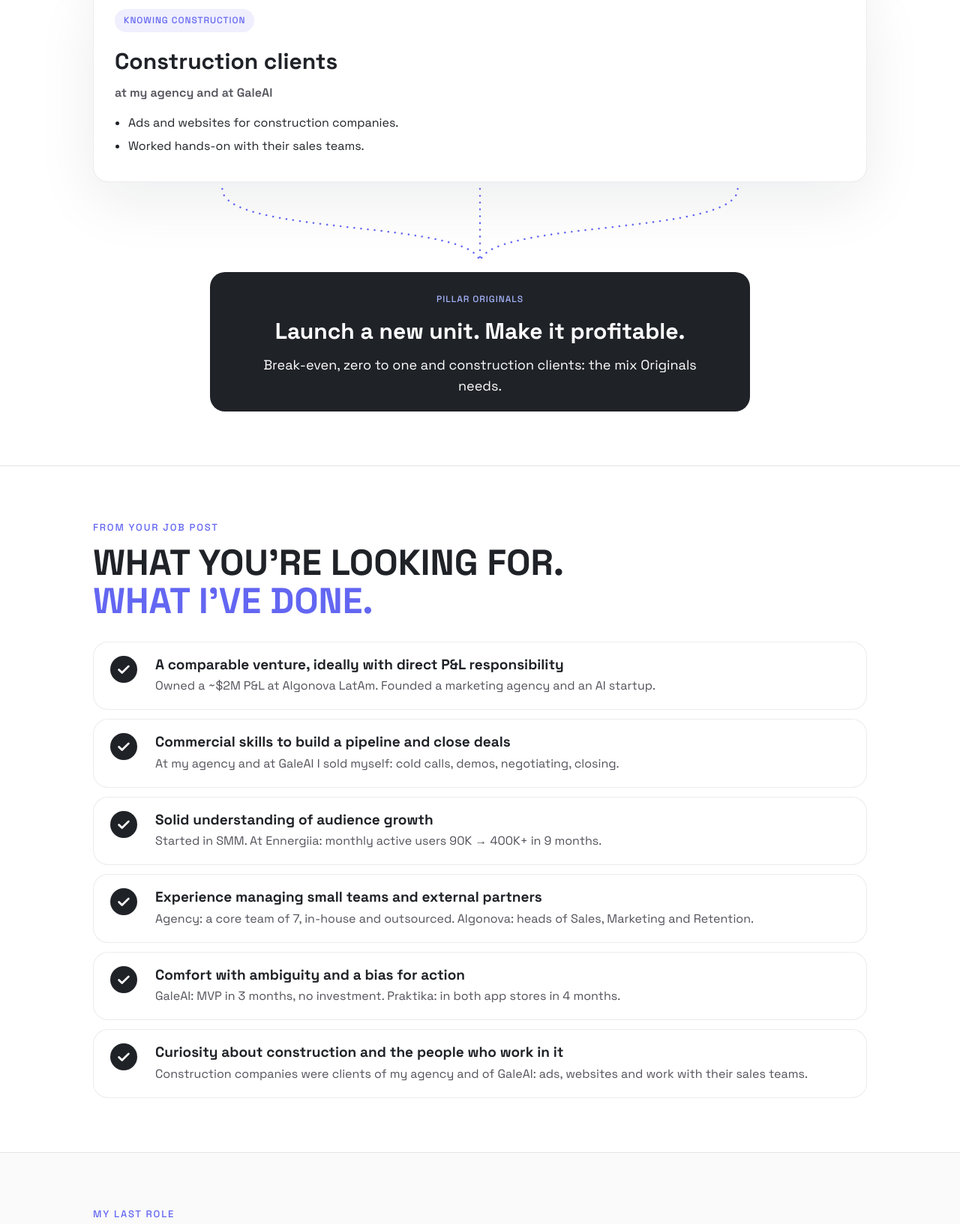
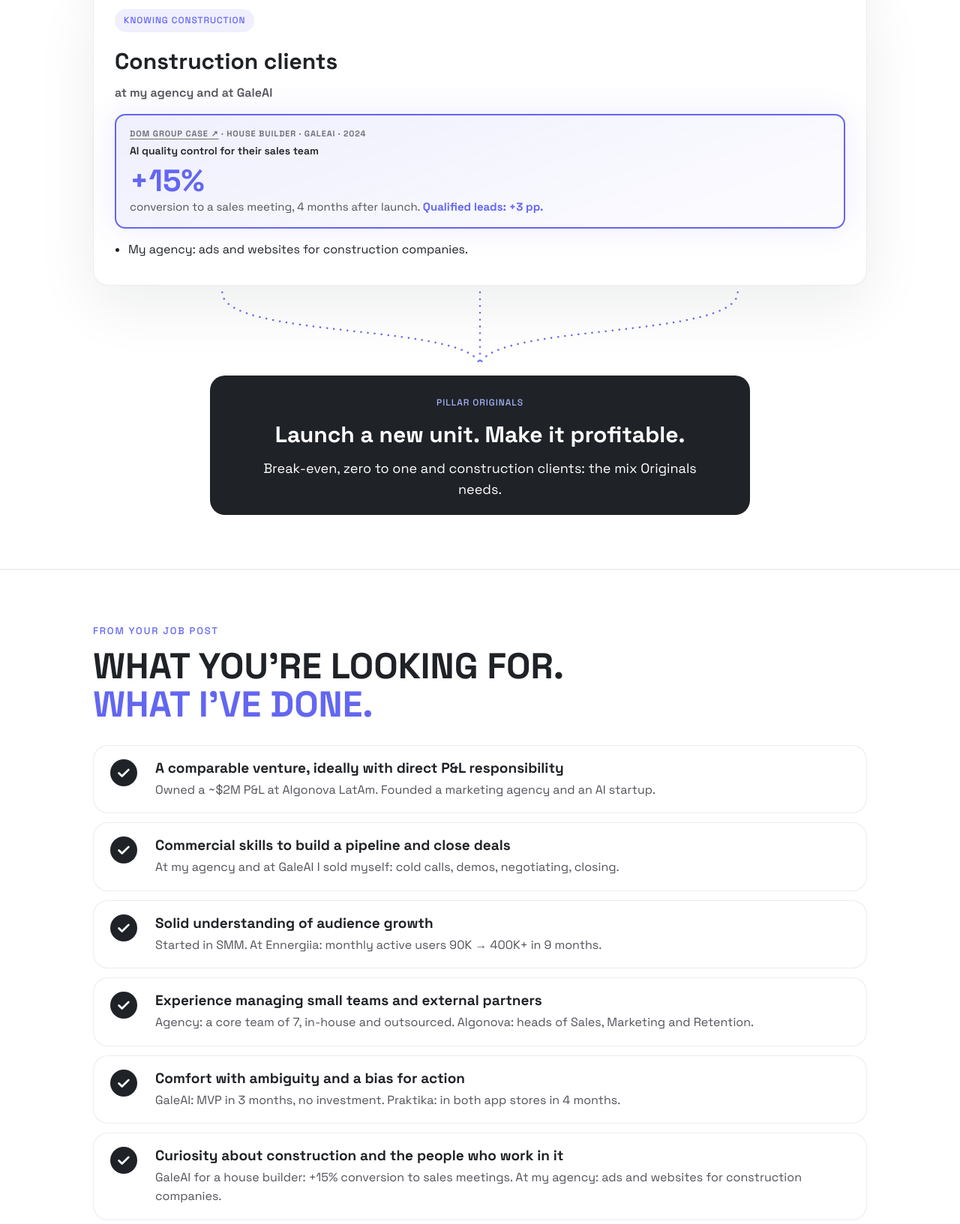
Before and after one commit to pavelkokora-oss/pavel-x-pillar, a plain HTML site: page index.html in a window 1280 px wide. Shown: the part 1631-3264 px from the top of the page at 75% size. Drawn offline with Linux system fonts and the light colour scheme.

Commit message:
Construction: Dom Group case

```diff
--- a/index.html
+++ b/index.html
@@ -347,8 +347,8 @@
       <div class="half">
         <span class="half-tag">Knowing construction</span>
         <h3>Construction clients</h3>
-        <p class="half-role">at my agency and at GaleAI</p>
-        <ul><li>Ads and websites for construction companies.</li><li>Worked hands-on with their sales teams.</li></ul>
+        <p class="half-role">at my agency and at GaleAI</p><div class="half-num multi hl"><small><a class="half-link" href="http://gale.ai.tilda.ws/cases/domgroup" target="_blank" rel="noopener">Dom Group case ↗</a> · house builder · GaleAI · 2024</small><em class="num-role">AI quality control for their sales team</em><b>+15%</b><span>conversion to a sales meeting, 4 months after launch. <strong>Qualified leads: +3 pp.</strong></span></div>
+        <ul><li>My agency: ads and websites for construction companies.</li></ul>
       </div>
     </div>
     <svg class="half-arrows" viewBox="0 0 1000 150" preserveAspectRatio="none" aria-hidden="true">
@@ -374,7 +374,7 @@
       <div class="check-row"><span class="check-tick" aria-hidden="true"><svg viewBox="0 0 24 24" width="20" height="20" fill="none" stroke="currentColor" stroke-width="3" stroke-linecap="round" stroke-linejoin="round"><path d="M5 12.5l4.5 4.5L19 7.5"/></svg></span>
         <div><b>Comfort with ambiguity and a bias for action</b><span>GaleAI: MVP in 3 months, no investment. Praktika: in both app stores in 4 months.</span></div></div>
       <div class="check-row"><span class="check-tick" aria-hidden="true"><svg viewBox="0 0 24 24" width="20" height="20" fill="none" stroke="currentColor" stroke-width="3" stroke-linecap="round" stroke-linejoin="round"><path d="M5 12.5l4.5 4.5L19 7.5"/></svg></span>
-        <div><b>Curiosity about construction and the people who work in it</b><span>Construction companies were clients of my agency and of GaleAI: ads, websites and work with their sales teams.</span></div></div>
+        <div><b>Curiosity about construction and the people who work in it</b><span>GaleAI for a house builder: +15% conversion to sales meetings. At my agency: ads and websites for construction companies.</span></div></div>
     </div>
   </div>
 </section>
```
